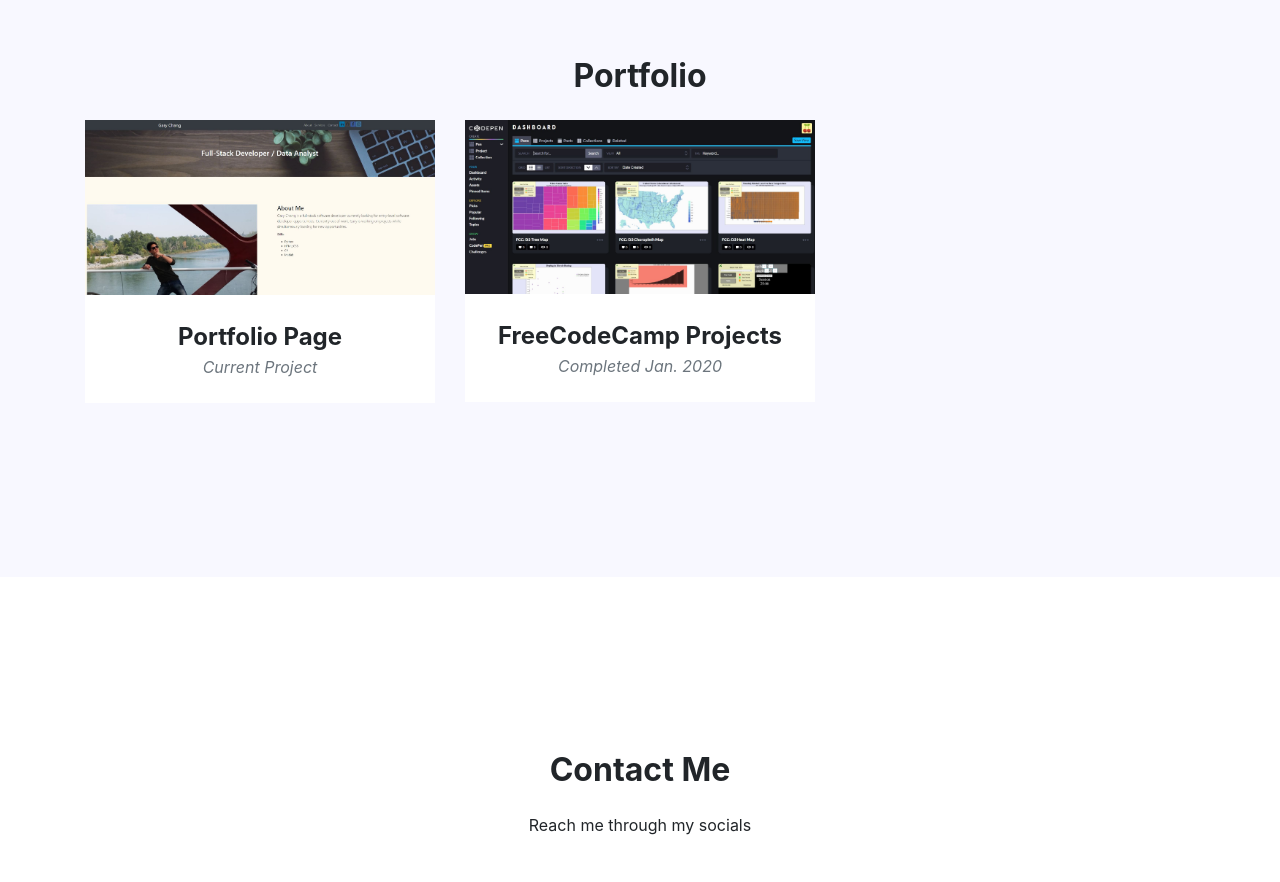
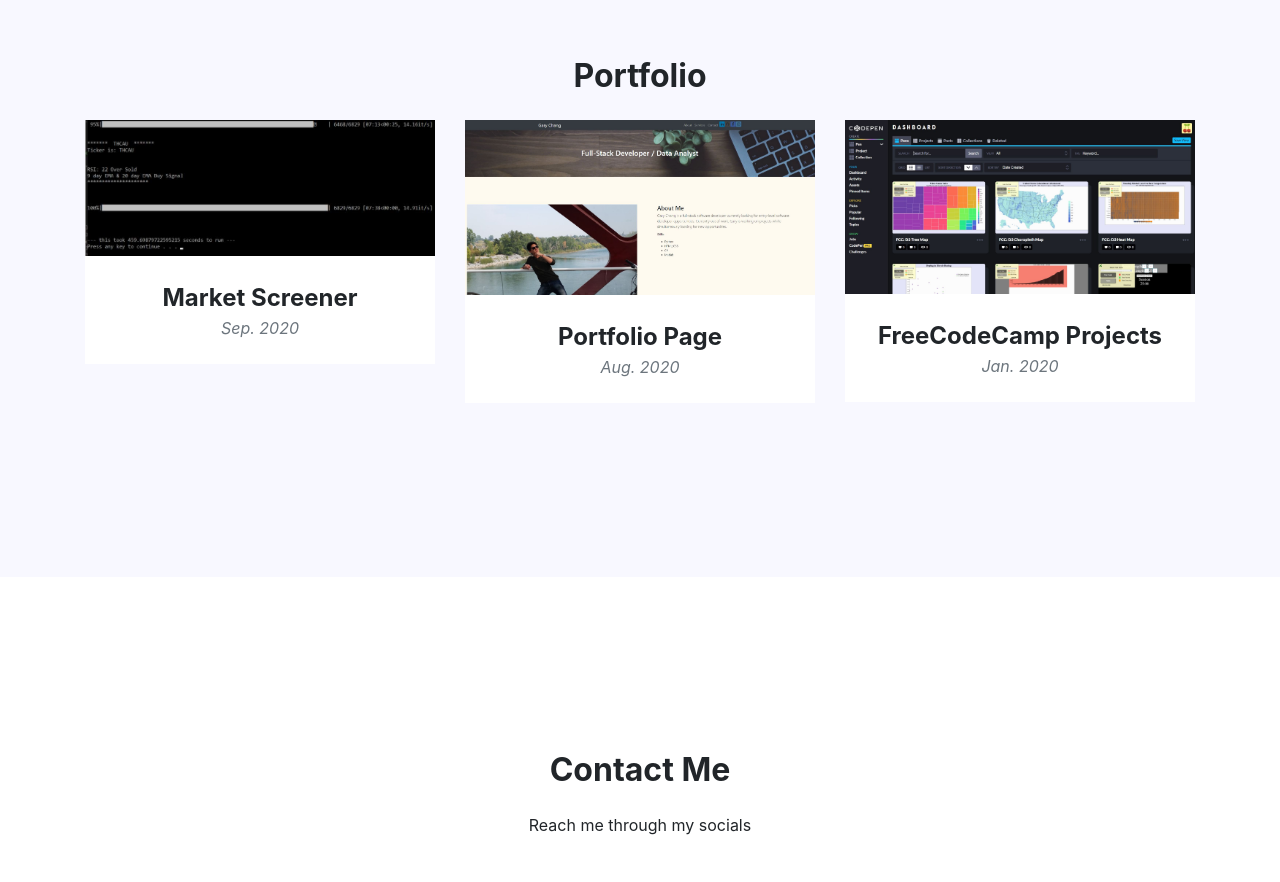
Before and after one commit to cherrygang/Gary-Chang-Portfolio, a website with bundled scripts: page index.html in a window 1280 px wide. Shown: the part 1220-2102 px from the top of the page. Built offline with nearby package versions, Linux system fonts and the light colour scheme.

Commit message:
add market screener

```diff
--- a/index.html
+++ b/index.html
@@ -89,12 +89,23 @@
             <div class="row">
                 <div class="col-lg-4 col-sm-6 mb-4">
                     <div class="portfolio-item">
+                        <a class="" href="https://github.com/cherrygang/SwingTraderMarketScreener">
+                            <img class="img-fluid" src="css/market_screener_Img.jpg" alt="" />
+                        </a>
+                        <div class="portfolio-caption">
+                            <div class="portfolio-caption-heading">Market Screener</div>
+                            <div class="portfolio-caption-subheading text-muted">Sep. 2020</div>
+                        </div>
+                    </div>
+                </div>
+                <div class="col-lg-4 col-sm-6 mb-4">
+                    <div class="portfolio-item">
                         <a class="" href="https://github.com/cherrygang/Gary-Chang-Portfolio">
                             <img class="img-fluid" src="css/potfolioImg.jpg" alt="" />
                         </a>
                         <div class="portfolio-caption">
                             <div class="portfolio-caption-heading">Portfolio Page</div>
-                            <div class="portfolio-caption-subheading text-muted">Current Project</div>
+                            <div class="portfolio-caption-subheading text-muted">Aug. 2020</div>
                         </div>
                     </div>
                 </div>
@@ -105,7 +116,7 @@
                         </a>
                         <div class="portfolio-caption">
                             <div class="portfolio-caption-heading">FreeCodeCamp Projects</div>
-                            <div class="portfolio-caption-subheading text-muted">Completed Jan. 2020</div>
+                            <div class="portfolio-caption-subheading text-muted">Jan. 2020</div>
                         </div>
                     </div>
                 </div>
```
Also changed, not shown: css/market_screener_Img.jpg (added).
